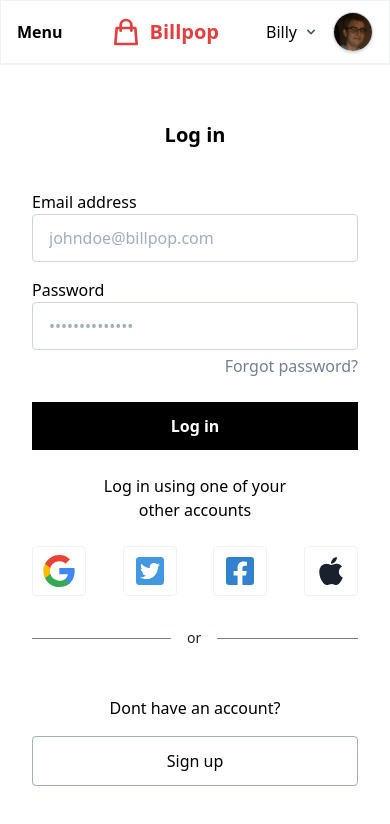
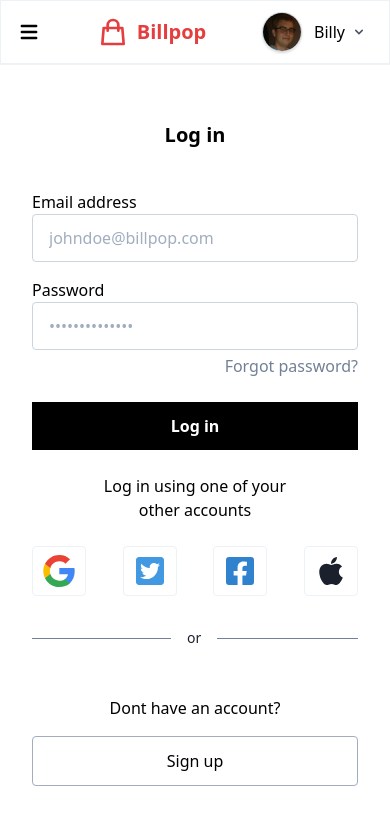
Before and after one commit to tludlow/Billpop, a Next.js app in the folder frontend/: page /accounts/login in a window 390 px wide. Both pictures are taken after a click on the button "Login". Shown: the top 824 px of the page. Built offline with nearby package versions, Linux system fonts and the light colour scheme; a web font is replaced by a local one; what @tailwindcss/ui would draw is missing.

Commit message:
Moved meta tags to a place that will load on all pages not just ones with layouts. Also fixed the links for next from timing out (causes the weird inconsistency) which made it not always work responsively

```diff
--- a/frontend/components/layout.js
+++ b/frontend/components/layout.js
@@ -7,15 +7,6 @@
         <div className="text-black h-screen w-screen">
             <Head>
                 <title>{props.title || 'Billpop'}</title>
-                <meta name="viewport" content="initial-scale=1.0, width=device-width" />
-
-                <meta charSet="utf-8" />
-                <meta property="og:title" content="Billpop" />
-                <meta property="og:type" content="website" />
-                <meta property="og:description" content="An online community driven market place" />
-                <meta property="og:image" content="https://via.placeholder.com/450x200.png" />
-                <meta property="og:url" content="https://billpop-kohl.now.sh/" />
-                <meta name="twitter:card" content="summary_large_image" />
             </Head>
 
             <Nav />
--- a/frontend/components/nav.js
+++ b/frontend/components/nav.js
@@ -19,7 +19,13 @@
                     {/* Mobile flyout menu button */}
                     <div className="flex md:hidden items-center">
                         <button className="font-extrabold" onClick={() => setMobileFlyoutActive(true)}>
-                            Menu
+                            <svg className="h-6 w-6 tex-gray-900" fill="currentColor" viewBox="0 0 20 20">
+                                <path
+                                    fillRule="evenodd"
+                                    d="M3 5a1 1 0 011-1h12a1 1 0 110 2H4a1 1 0 01-1-1zM3 10a1 1 0 011-1h12a1 1 0 110 2H4a1 1 0 01-1-1zM3 15a1 1 0 011-1h12a1 1 0 110 2H4a1 1 0 01-1-1z"
+                                    clipRule="evenodd"
+                                ></path>
+                            </svg>
                         </button>
                     </div>
 
@@ -50,20 +56,19 @@
                                 className="relative flex items-center cursor-pointer"
                                 onClick={() => setDropdownActive(!dropdownActive)}
                             >
+                                <img
+                                    className="h-10 w-10 mr-3 rounded-full border border-gray-400 shadow select-none"
+                                    src="/profile_img.png"
+                                    alt={`${user.username}'s Profile Photo`}
+                                />
                                 <p className="mr-1">{user.username}</p>
-                                <svg className="h-4 w-5 text-gray-700 mr-3" fill="currentColor" viewBox="0 0 20 20">
+                                <svg className="h-4 w-5 text-gray-700 mr-1" fill="currentColor" viewBox="0 0 20 20">
                                     <path
                                         fillRule="evenodd"
                                         d="M5.293 7.293a1 1 0 011.414 0L10 10.586l3.293-3.293a1 1 0 111.414 1.414l-4 4a1 1 0 01-1.414 0l-4-4a1 1 0 010-1.414z"
                                         clipRule="evenodd"
                                     ></path>
                                 </svg>
-
-                                <img
-                                    className="h-10 w-10 rounded-full border border-gray-400 shadow select-none"
-                                    src="/profile_img.png"
-                                    alt={`${user.username}'s Profile Photo`}
-                                />
 
                                 {/* Dropdown */}
                                 <div
--- a/frontend/next.config.js
+++ b/frontend/next.config.js
@@ -1,8 +1,15 @@
 module.exports = {
-  webpack: (config) => {
-    config.node = {
-      fs: 'empty'
-    }
-    return config
-  }
-};
+    onDemandEntries: {
+        // period (in ms) where the server will keep pages in the buffer
+        maxInactiveAge: 25 * 1000,
+        // number of pages that should be kept simultaneously without being disposed
+        pagesBufferLength: 5,
+    },
+
+    webpack: (config) => {
+        config.node = {
+            fs: 'empty',
+        }
+        return config
+    },
+}
--- a/frontend/pages/_app.js
+++ b/frontend/pages/_app.js
@@ -21,6 +21,15 @@
                     crossOrigin="anonymous"
                 />
                 <link rel="icon" href="/favicon.ico" />
+
+                <meta name="viewport" content="initial-scale=1.0, width=device-width" />
+                <meta charSet="utf-8" />
+                <meta property="og:title" content="Billpop" />
+                <meta property="og:type" content="website" />
+                <meta property="og:description" content="An online community driven market place" />
+                <meta property="og:image" content="https://via.placeholder.com/450x200.png" />
+                <meta property="og:url" content="https://billpop-kohl.now.sh/" />
+                <meta name="twitter:card" content="summary_large_image" />
             </Head>
 
             <Provider store={store}>
```
